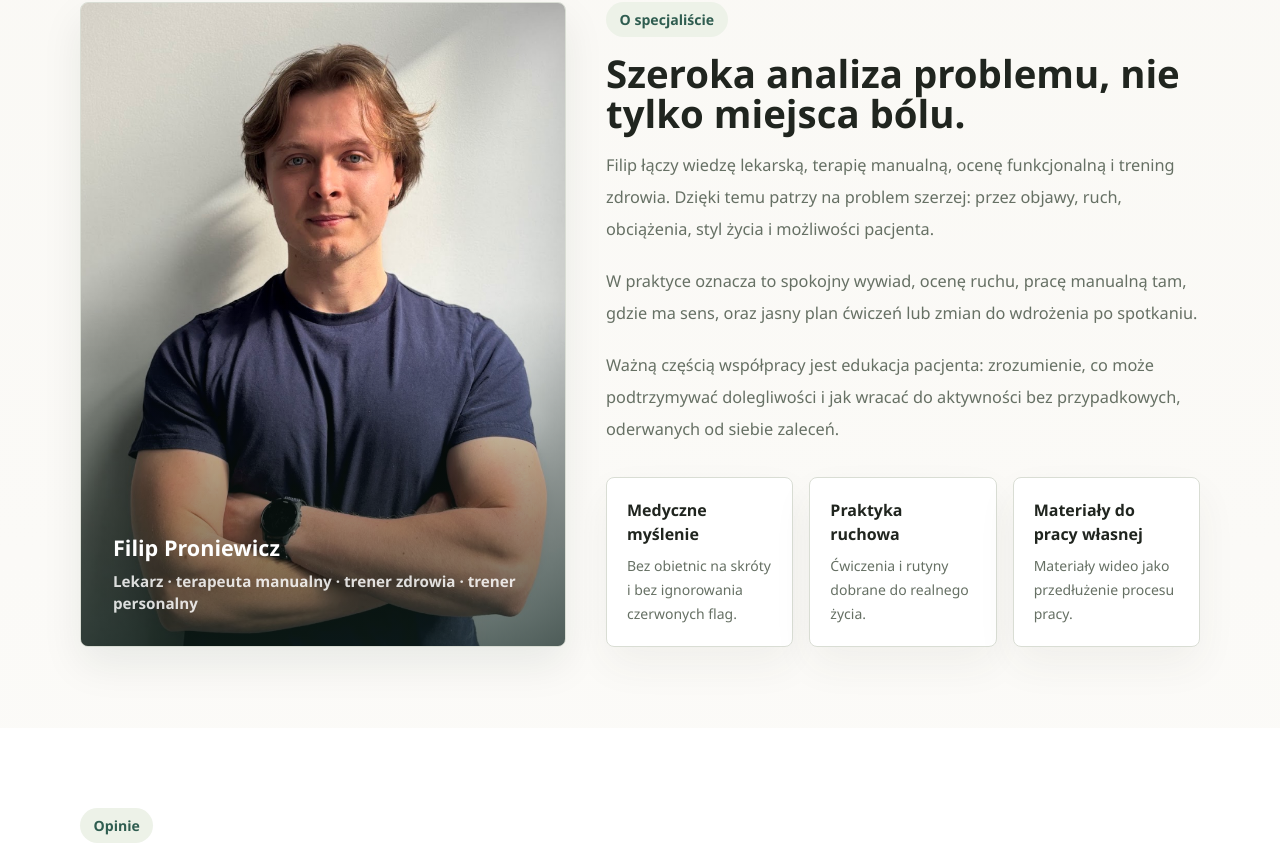
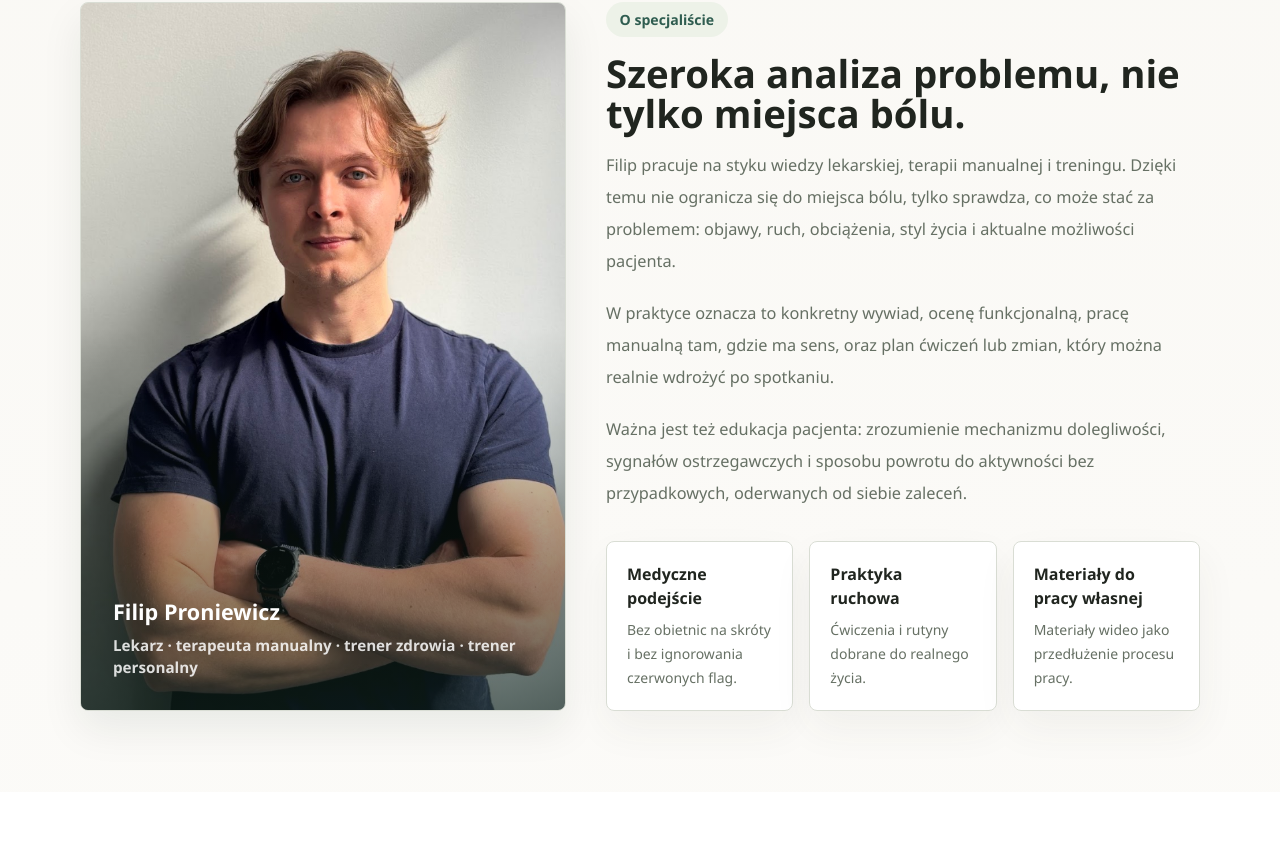
Before and after one commit to JTK12345/strona-filipa, a Next.js app: page / in a window 1280 px wide. Shown: the part 4784-5646 px from the top of the page. Built offline with nearby package versions, Linux system fonts and the light colour scheme; no server answers; the database is empty.

Commit message:
Refine specialist section copy

```diff
--- a/components/sections/About.tsx
+++ b/components/sections/About.tsx
@@ -28,26 +28,26 @@ export function About() {
           </h2>
           <div className="space-y-5 text-[1.02rem] leading-8 text-[var(--muted)]">
             <p>
-              Filip łączy wiedzę lekarską, terapię manualną, ocenę
-              funkcjonalną i trening zdrowia. Dzięki temu patrzy na problem
-              szerzej: przez objawy, ruch, obciążenia, styl życia i możliwości
-              pacjenta.
+              Filip pracuje na styku wiedzy lekarskiej, terapii manualnej i
+              treningu. Dzięki temu nie ogranicza się do miejsca bólu, tylko
+              sprawdza, co może stać za problemem: objawy, ruch, obciążenia,
+              styl życia i aktualne możliwości pacjenta.
             </p>
             <p>
-              W praktyce oznacza to spokojny wywiad, ocenę ruchu, pracę
-              manualną tam, gdzie ma sens, oraz jasny plan ćwiczeń lub zmian do
-              wdrożenia po spotkaniu.
+              W praktyce oznacza to konkretny wywiad, ocenę funkcjonalną,
+              pracę manualną tam, gdzie ma sens, oraz plan ćwiczeń lub zmian,
+              który można realnie wdrożyć po spotkaniu.
             </p>
             <p>
-              Ważną częścią współpracy jest edukacja pacjenta: zrozumienie, co
-              może podtrzymywać dolegliwości i jak wracać do aktywności bez
-              przypadkowych, oderwanych od siebie zaleceń.
+              Ważna jest też edukacja pacjenta: zrozumienie mechanizmu
+              dolegliwości, sygnałów ostrzegawczych i sposobu powrotu do
+              aktywności bez przypadkowych, oderwanych od siebie zaleceń.
             </p>
           </div>
 
           <div className="mt-8 grid gap-4 sm:grid-cols-3">
             <div className="card-surface p-5">
-              <p className="font-semibold">Medyczne myślenie</p>
+              <p className="font-semibold">Medyczne podejście</p>
               <p className="mt-2 text-sm leading-6 text-[var(--muted)]">Bez obietnic na skróty i bez ignorowania czerwonych flag.</p>
             </div>
             <div className="card-surface p-5">
```
